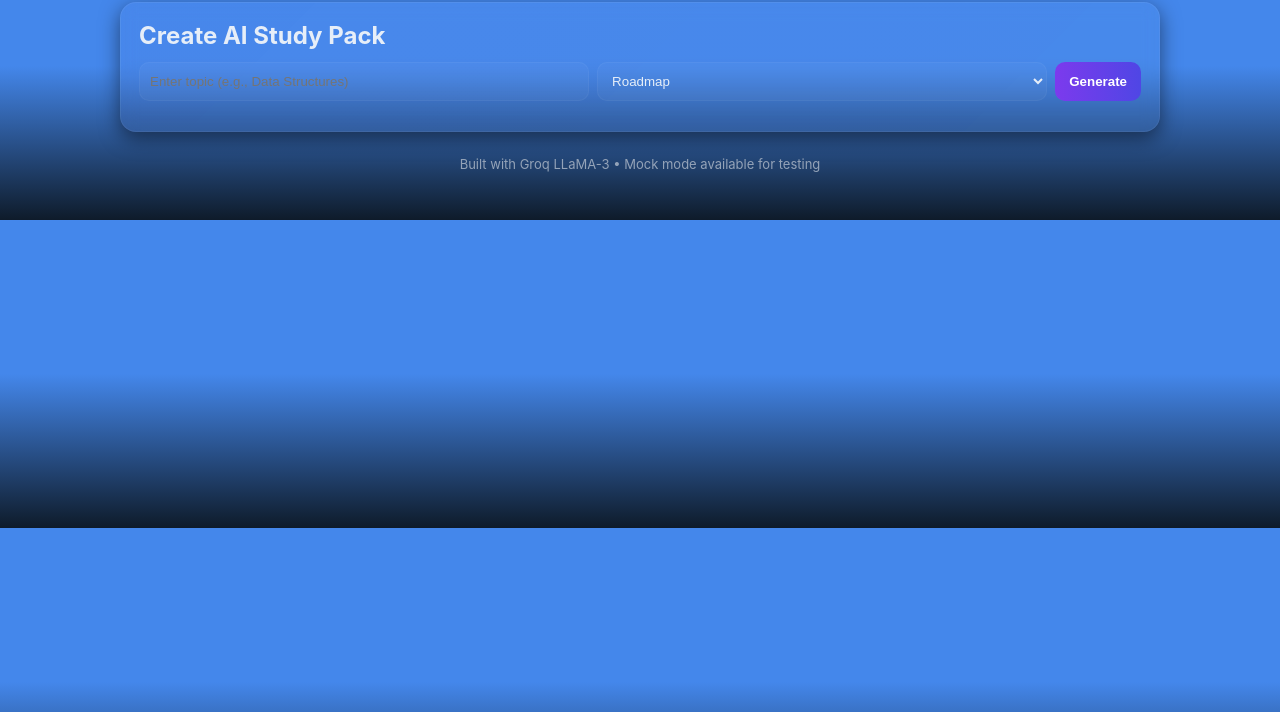
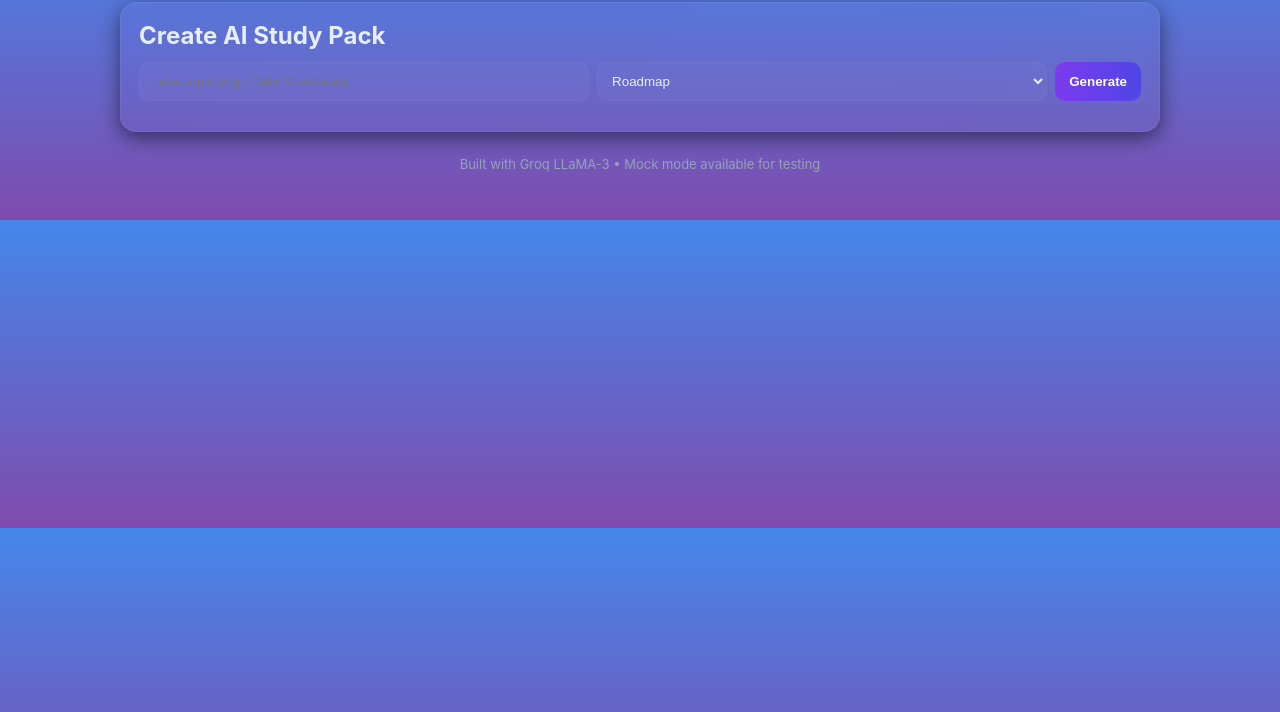
Before and after one commit to 24b01011314priyanshu/study-notes-ai, a plain HTML site: page public/index.html in a window 1280 px wide. Shown: the part 88-800 px from the top of the page. Drawn offline with Linux system fonts and the light colour scheme; a script that the page names is missing.

Commit message:
Update styles.css

```diff
--- a/public/styles.css
+++ b/public/styles.css
@@ -7,7 +7,7 @@
 *{box-sizing:border-box}
 body{
   margin:0; font-family:Inter,system-ui,Arial;
-  background: linear-gradient(180deg,#4487eb 50%, #0e1b2a 100%);
+  background: linear-gradient(180deg,#4487eb 0%, #7f4bad 100%);
   color:#e6eef8; -webkit-font-smoothing:antialiased;
 }
 .container{max-width:1080px;margin:28px auto;padding:20px}
```
